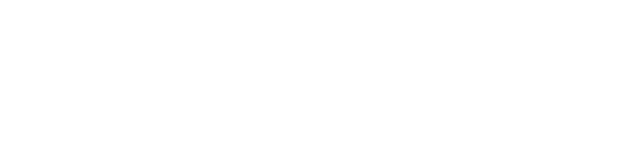
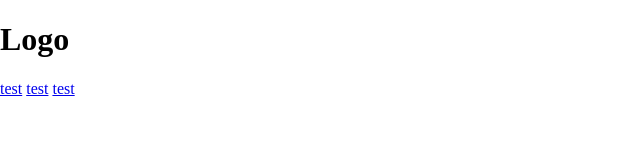
Before and after one commit to Dalexx39/advanced-git, a plain HTML site: page index.html in a window 1280 px wide. Shown: the whole page, without its empty margins (0-640 px from the left). Drawn offline with Linux system fonts and the light colour scheme.

Commit message:
edit html

```diff
--- a/index.html
+++ b/index.html
@@ -7,6 +7,13 @@
     <title>Document</title>
 </head>
 <body>
-
+    <div class="header">
+        <h1>Logo</h1>
+        <div class="menu">
+            <a href="#">test</a>
+            <a href="#">test</a>
+            <a href="#">test</a>
+        </div>
+    </div>
 </body>
 </html>
```
